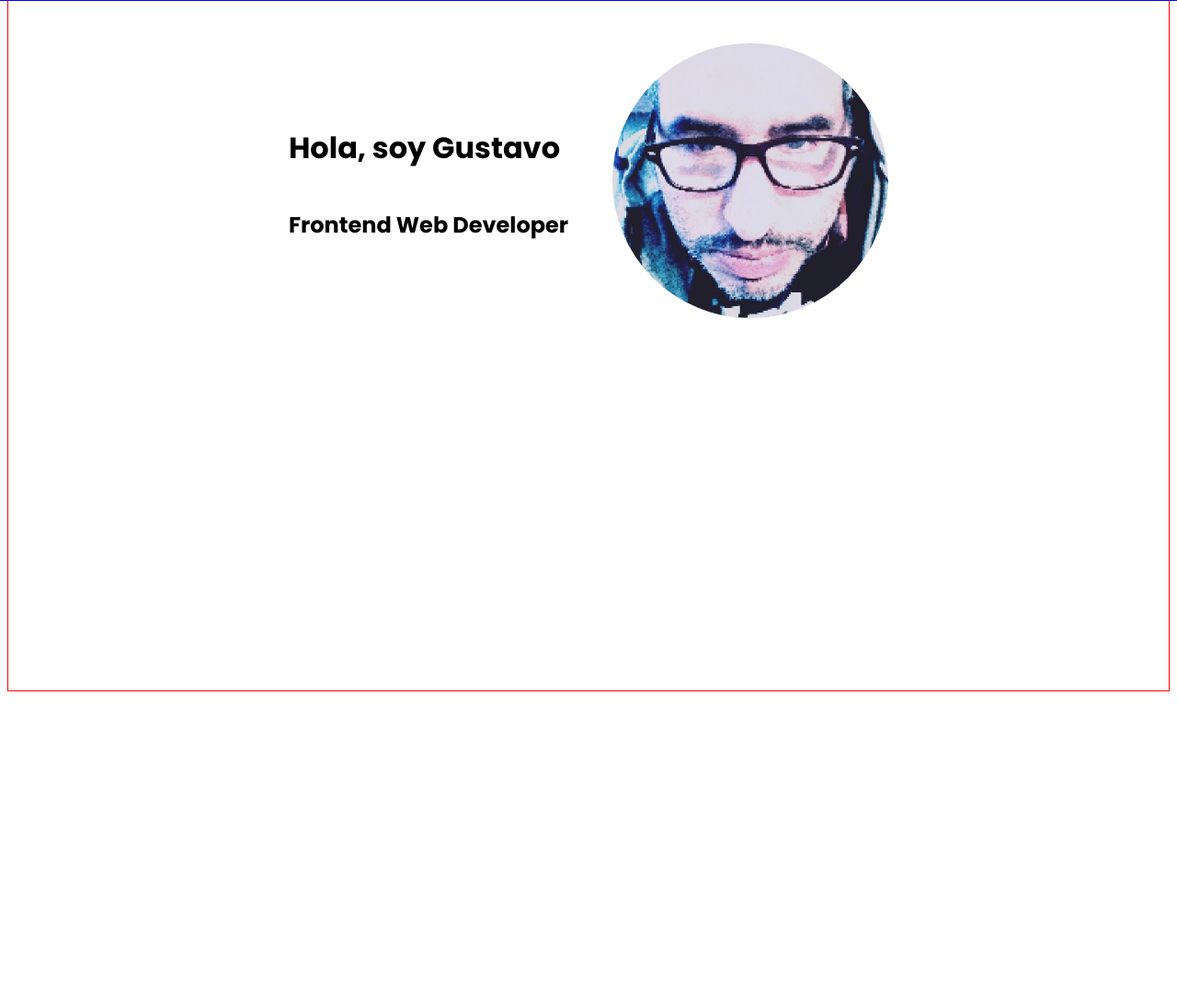
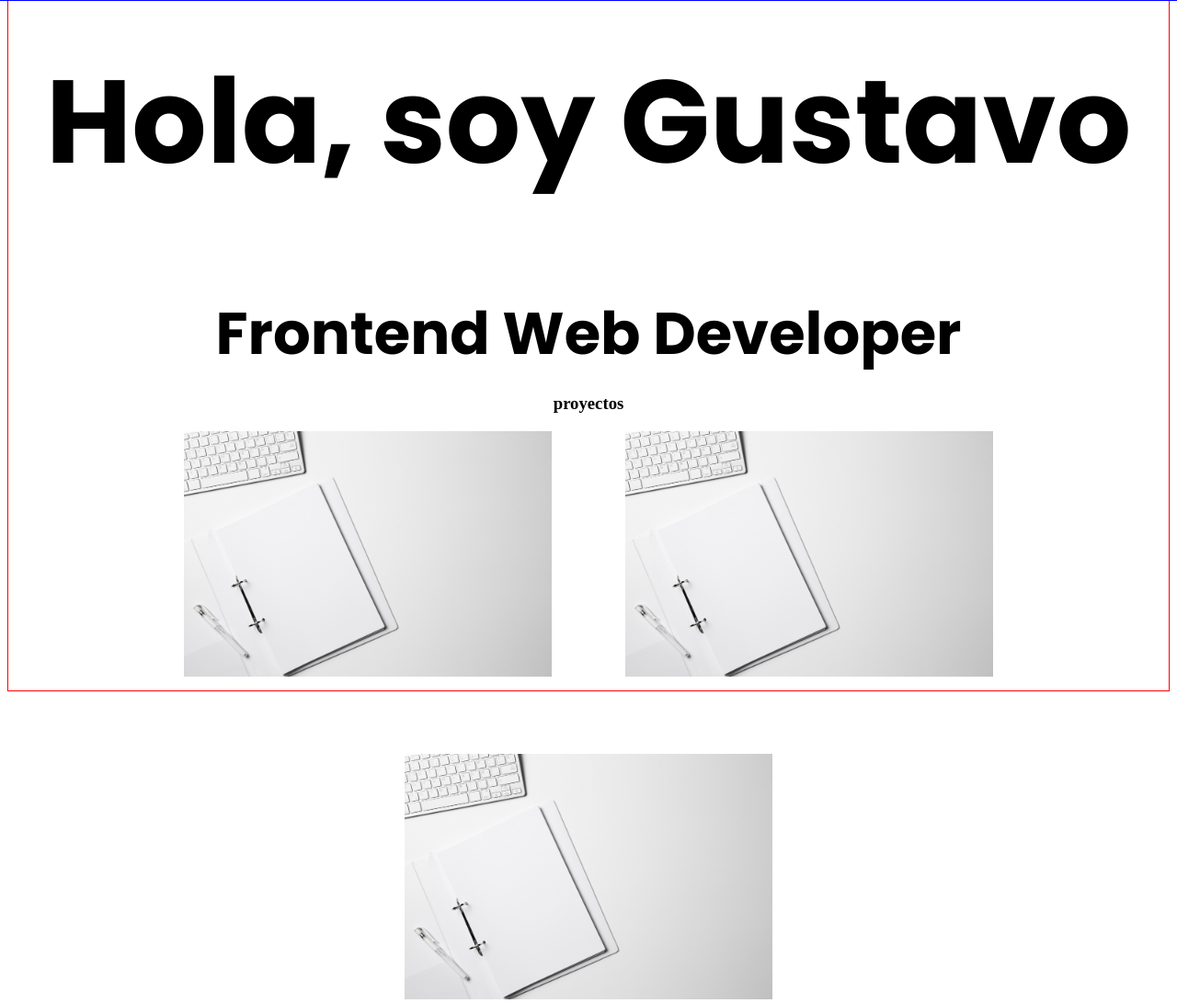
Before and after one commit to goscodes/porfolio, a plain HTML site: page index.html in a window 1280 px wide. Shown: the part 58-1149 px from the top of the page at 92% size. Before the commit the page ends 818 px from the top, so only its background shows below. Drawn offline with Linux system fonts and the light colour scheme.

Commit message:
projects

```diff
--- a/index.html
+++ b/index.html
@@ -1,19 +1,27 @@
 <!DOCTYPE html>
 <html lang="en">
   <head>
-    <meta charset="UTF-8">
-    <meta name="viewport" content="width=device-width, initial-scale=1.0">
+    <meta charset="UTF-8" />
+    <meta name="viewport" content="width=device-width, initial-scale=1.0" />
     <title>Gux Portfolio</title>
-    <link rel="stylesheet" href="style.css">
+    <link rel="stylesheet" href="style.css" />
   </head>
   <body>
     <main>
       <!--navbar-->
       <nav>
-            <ol class="li">inicio</ol>
-            <ol class="li">proyectos</ol>
-            <ol class="li">sobre mi</ol>
-            <ol class="li">contacto</ol>
+        <ol class="li">
+          inicio
+        </ol>
+        <ol class="li">
+          proyectos
+        </ol>
+        <ol class="li">
+          sobre mi
+        </ol>
+        <ol class="li">
+          contacto
+        </ol>
       </nav>
 
       <!--hero-->
@@ -21,19 +29,21 @@
         <div class="title">
           <h1>Hola, soy Gustavo</h1>
           <h2>Frontend Web Developer</h2>
-
-
-            </div>
-
-
-
-
-
-            <div class="photo">
-                <img class="profile" src="./img/profile.jpg" alt="">
         </div>
       </div>
+<h3 class="hero">proyectos</h3>
+      <div class="projects">
 
+        <div class="project1">
+          <img src="./img/web.jpg"  class="web" alt="">
+        </div>
+        <div class="project2">
+          <img src="./img/web.jpg" class="web"  alt="">
+        </div>
+        <div class="project3">
+          <img src="./img/web.jpg" class="web"  alt="">
+        </div>
+      </div>
     </main>
   </body>
 </html>
--- a/style.css
+++ b/style.css
@@ -1,6 +1,13 @@
-@import url('https://fonts.googleapis.com/css2?family=Libre+Baskerville:ital,wght@0,400;0,700;1,400&family=Montserrat:ital,wght@0,100..900;1,100..900&family=Poppins:wght@400;500;700&display=swap');
+@import url("https://fonts.googleapis.com/css2?family=Libre+Baskerville:ital,wght@0,400;0,700;1,400&family=Montserrat:ital,wght@0,100..900;1,100..900&family=Poppins:wght@400;500;700&display=swap");
 
-main{
+
+
+body{
+  -webkit-font-smoothing: antialiased;
+  -moz-osx-font-smoothing: grayscale;
+
+}
+main {
   width: 80vw;
   height: 100vh;
   display: flex;
@@ -8,12 +15,9 @@ main{
   width: auto;
   flex-direction: column;
   border: solid 1px red;
-
-
 }
 
-nav{
-
+nav {
   position: fixed;
   top: 0;
   left: 0;
@@ -22,31 +26,52 @@ nav{
   justify-content: center;
   font-family: "Poppins", sans-serif;
   border: solid 1px blue;
-
-
-
-
-
 }
 
-.hero{
-   position: relative;
-   top: 6rem;
+.hero {
   display: flex;
   flex-direction: row;
 
   justify-content: center;
   align-items: center;
-    gap: 3rem
-
+  gap: 3rem;
 }
 
-.title{
+.title {
   display: flex;
   flex-direction: column;
-    font-family: 'Poppins' ,sans-serif;
+  font-family: "Poppins", sans-serif;
+  text-align: center;
 }
-.profile{
+.profile {
   width: 300px;
   border-radius: 100%;
 }
+
+.tile,
+h1 {
+  font-size: 8rem;
+}
+
+.title,
+h2 {
+  font-size: 4rem;
+  margin: 0;
+}
+
+.projects{
+  display: flex;
+  flex-direction: row;
+  justify-content: center;
+  align-items: center;
+  gap: 5rem;
+flex-wrap: wrap;
+}
+
+.web{
+  width: 400px;
+}
+
+.h3{
+  font-family: "Poppins", sans-serif;
+}
```
Also changed, not shown: img/web.jpg (added). Lines whose indentation alone changed are shown as unchanged.
